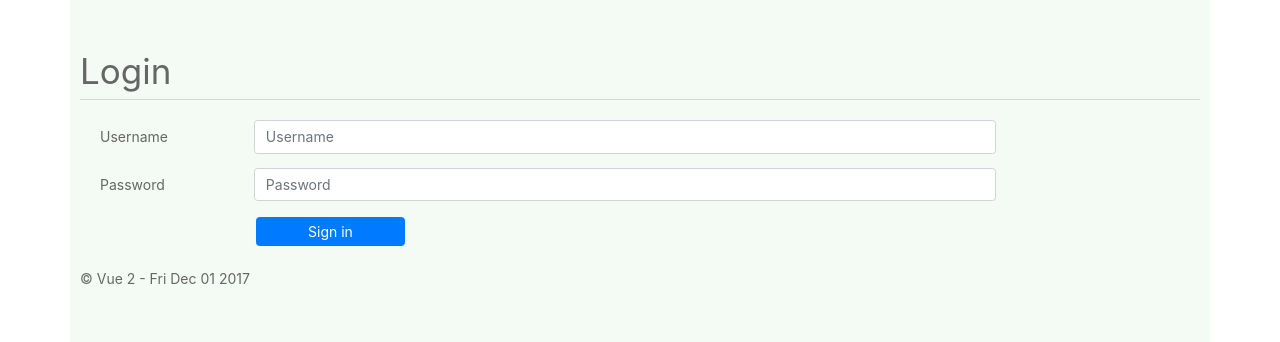
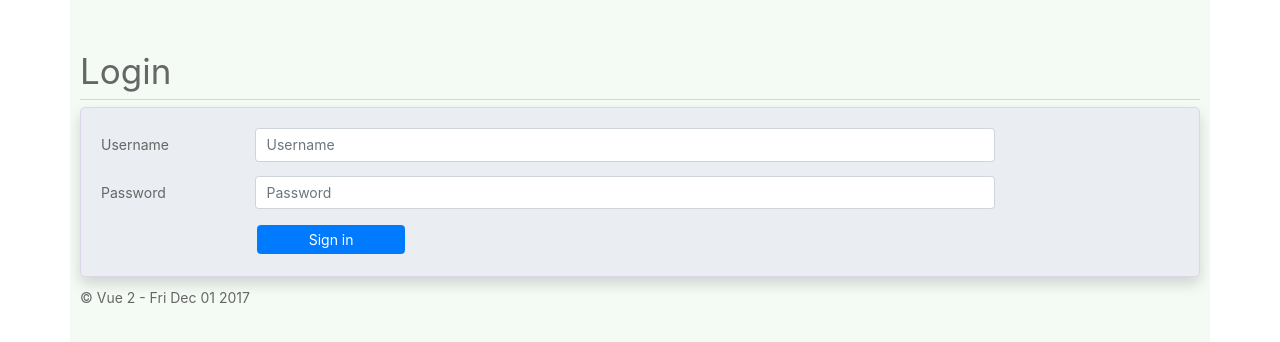
Before and after one commit to hoanghung0102/ProfileManagement, a Vue app: page /#/login in a window 1280 px wide. Shown: the top 342 px of the page. Built offline with nearby package versions, Linux system fonts and the light colour scheme.

Commit message:
Adding authorize

```diff
--- a/src/components/Login.vue
+++ b/src/components/Login.vue
@@ -3,6 +3,7 @@
     h1 {{ title }}
     h2.line
 
+    div.shadow.border-form
       form(v-on:submit.prevent="reqLogin")
         .form-group.row
           label.col-sm-2.col-form-label(for='username') Username
@@ -34,10 +35,17 @@
     mounted () {},
     methods: {
       reqLogin () {
-        axios.post(`http://localhost:8085/profile-management/${this.endpoint}`, JSON.stringify(this.params))
+        axios.post(`http://localhost:8085/profile-management/${this.endpoint}`, JSON.stringify(this.params),
+          {
+            headers: {
+              'Content-Type': 'application/json'
+            }
+          })
           .then(({data}) => {
             if (data) {
               this.$router.push('/home')
+            } else {
+              this.$router.push('/')
             }
           })
           .catch((err) => {
@@ -58,6 +66,13 @@
     width: 80%;
   }
 
+  .border-form {
+    border: 1px solid #b198ca44;
+    border-radius: 5px;
+    background: #eaedf1;
+    box-shadow: 6px 6px 5px #888;
+  }
+
   .btn {
     width: 20%;
     padding: 3px;
--- a/src/components/ProfileManagement.vue
+++ b/src/components/ProfileManagement.vue
@@ -4,7 +4,6 @@
       .header-left
         h1 {{ msg }}
 
-        h4 Essential Links
         ul
           li(v-for="link in links")
             a(:href="link[1]", target="_blank") {{ link[0].toUpperCase() }}
@@ -47,7 +46,7 @@
     },
     data () {
       return {
-        msg: 'My Family',
+        msg: 'Sale Assistance',
         ths: profileConsts.profileLabels,
         links: [
           // ['f1', 'https://vuejs.org'],
```
Lines whose indentation alone changed are shown as unchanged.
